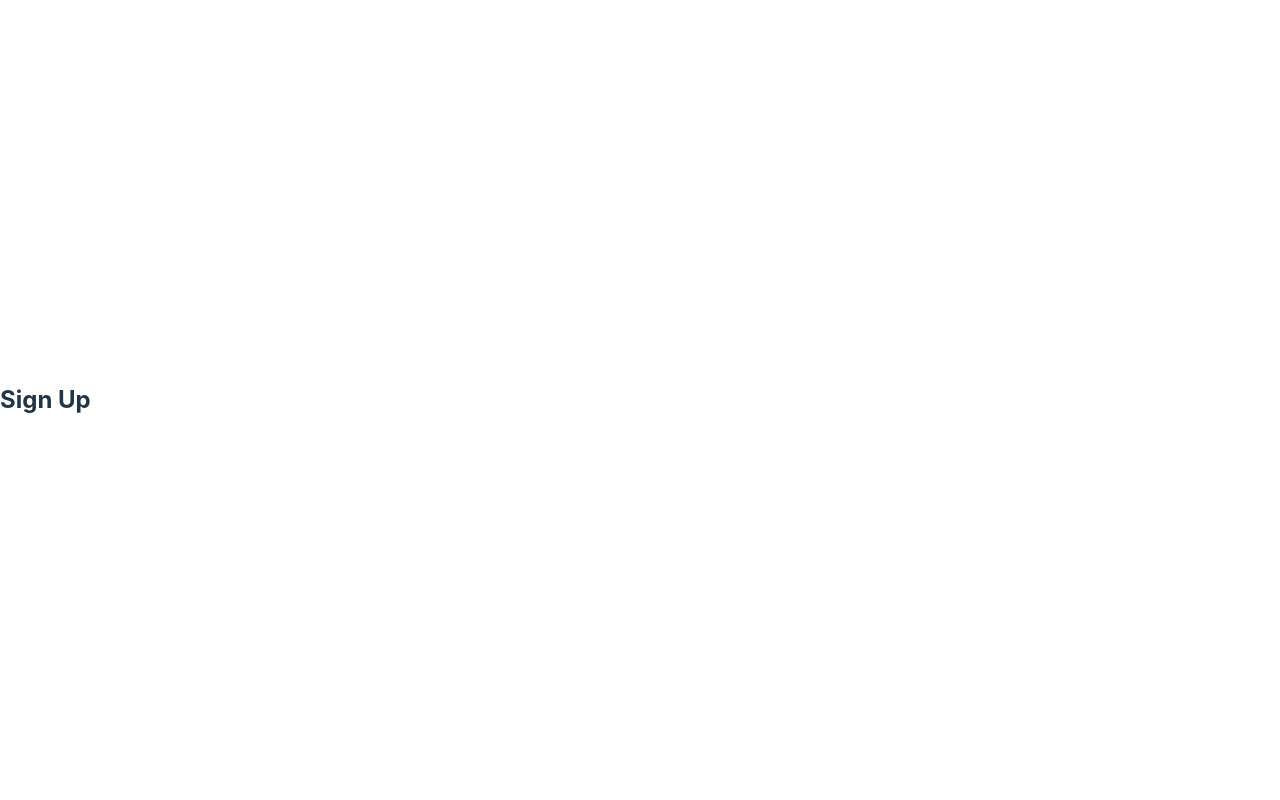
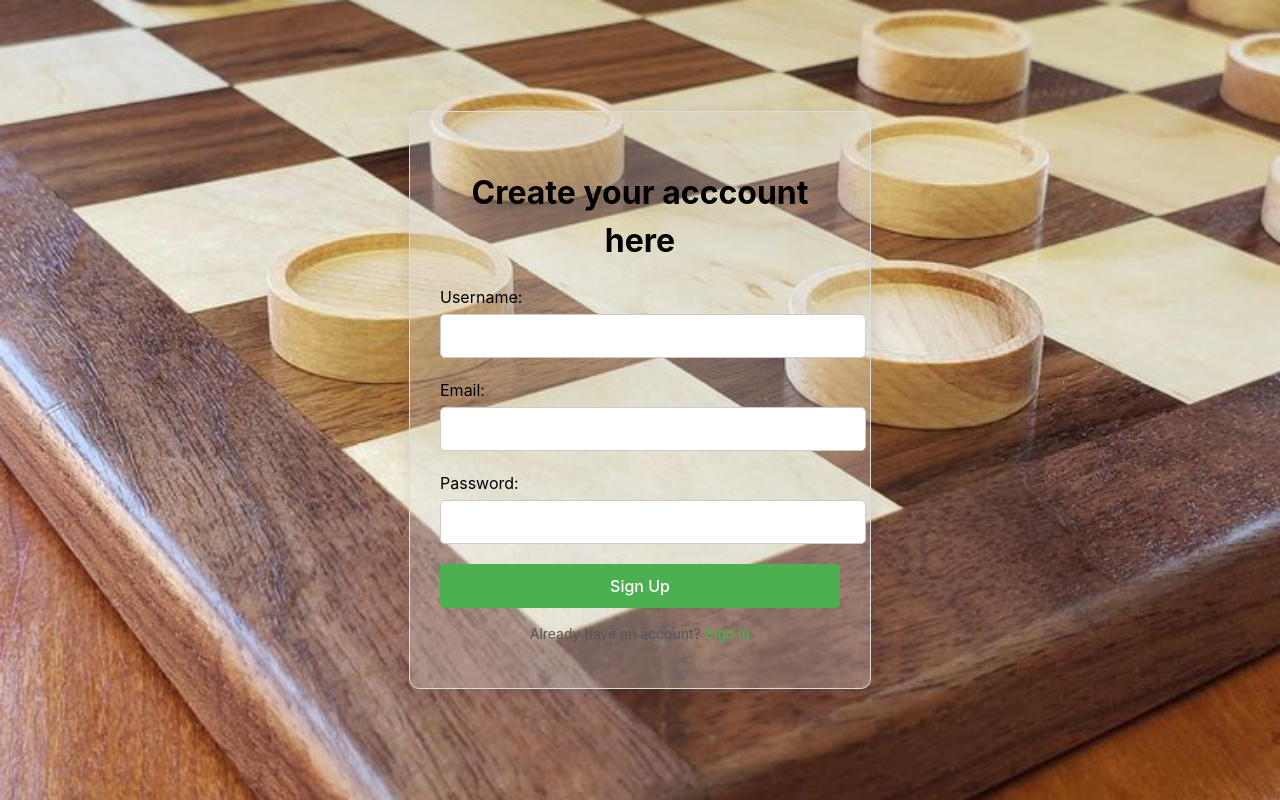
Before and after one commit to KiariiLinda/checkers-final-frontend, a React (Vite) app in the folder vite-checkers/: page /signup in a window 1280 px wide. Built offline with nearby package versions, Linux system fonts and the light colour scheme.

Commit message:
FIN-26<Created Signup>

```diff
--- a/vite-checkers/src/components/SignUp.jsx
+++ b/vite-checkers/src/components/SignUp.jsx
@@ -1,14 +1,83 @@
 import React, { useState } from "react";
 import { Link, useNavigate } from "react-router-dom";
-
+import "../styles/SignUp.css";
+import { signUp } from "../services/api.js";
 
 const SignUp = () => {
+  const [username, setUsername] = useState("");
+  const [email, setEmail] = useState("");
+  const [password, setPassword] = useState("");
+  const [message, setMessage] = useState("");
+  const [error, setError] = useState("");
+  const navigate = useNavigate();
 
+  const handleSubmit = async (e) => {
+    e.preventDefault();
+    setMessage("Signing up...");
+    setError("");
+    try {
+      const response = await signUp({ username, email, password });
+      console.log("Sign up response:", response);
+      setMessage("Sign up successful! Redirecting to sign in...");
+      setTimeout(() => navigate("/signin"), 2000);
+    } catch (error) {
+      console.error("Sign up error:", error);
+      if (error.message === "User already exists") {
+        setError(
+          `A user with the email ${email} already exists. Please try a different one.`
+        );
+      } else {
+        setError(
+          error.message || "An error occurred during sign up. Please try again."
+        );
+      }
+      setMessage("");
+    }
+  };
 
   return (
     <div className="signup-container">
-      <h2 className="signup-title">Sign Up</h2>
-
+      <h2 className="signup-title">Create your acccount here</h2>
+      <form onSubmit={handleSubmit} className="signup-form">
+        <div className="signup-form-group">
+          <label htmlFor="username">Username:</label>
+          <input
+            type="text"
+            id="username"
+            value={username}
+            onChange={(e) => setUsername(e.target.value)}
+            required
+          />
+        </div>
+        <div className="signup-form-group">
+          <label htmlFor="email">Email:</label>
+          <input
+            type="email"
+            id="email"
+            value={email}
+            onChange={(e) => setEmail(e.target.value)}
+            required
+          />
+        </div>
+        <div className="signup-form-group">
+          <label htmlFor="password">Password:</label>
+          <input
+            type="password"
+            id="password"
+            value={password}
+            onChange={(e) => setPassword(e.target.value)}
+            required
+          />
+        </div>
+        <button type="submit" className="signup-button">
+          Sign Up
+        </button>
+      </form>
+      {message && <p className="signup-message success">{message}</p>}
+      {error && <p className="signup-message error">{error}</p>}
+      <p className="signup-signin-link">
+        Already have an account? <Link to="/signin">Sign In</Link>
+      </p>
     </div>
   );
 };
--- a/vite-checkers/src/styles/SignUp.css
+++ b/vite-checkers/src/styles/SignUp.css
@@ -0,0 +1,101 @@
+body {
+  margin: 0; /* Remove default margin */
+  padding: 0;
+  justify-content: center;
+  align-items: center;
+  display:flex;
+  height: 100vh;
+  background: url('../assets/Checker-Boarders.png') no-repeat center center fixed;
+  background-size: cover;
+}
+.signup-container {
+    max-width: 400px;
+    margin: 0 auto;
+    padding: 30px;
+    border: 1px solid #ddd;
+    border-radius: 10px;
+    box-shadow: 0 4px 15px rgba(0, 0, 0, 0.1);
+    background: linear-gradient(rgba(217, 217, 217, 0.3), rgba(217, 217, 217, 0.3));
+  }
+
+  .signup-title {
+    text-align: center;
+    font-size: 32px;
+    margin-bottom: 20px;
+    color: #000000;
+    font-family: 'Inter', sans-serif;
+    font-weight: bold
+  }
+
+  .signup-form {
+    display: flex;
+    flex-direction: column;
+  }
+
+  .signup-form-group {
+    margin-bottom: 20px;
+  }
+
+  .signup-form-group label {
+    margin-bottom: 5px;
+    display: block;
+    color: #000000;
+  }
+
+  .signup-form-group input {
+    width: 100%;
+    padding: 12px;
+    border: 1px solid #cccccc;
+    border-radius: 5px;
+    font-size: 16px;
+    transition: border-color 0.3s;
+  }
+
+  .signup-form-group input:focus {
+    border-color: #4CAF50;
+    outline: none;
+  }
+
+  .signup-button {
+    padding: 12px;
+    background-color: #4CAF50;
+    color: white;
+    border: none;
+    border-radius: 5px;
+    cursor: pointer;
+    font-size: 16px;
+    transition: background-color 0.3s;
+  }
+
+  .signup-button:hover {
+    background-color: #45a049;
+  }
+
+  .signup-message {
+    text-align: center;
+    margin-top: 10px;
+  }
+
+  .signup-message.success {
+    color: #4CAF50;
+  }
+
+  .signup-message.error {
+    color: #f44336;
+  }
+
+  .signup-signin-link {
+    text-align: center;
+    margin-top: 15px;
+    font-size: 14px;
+    color: #555555;
+  }
+
+  .signup-signin-link a {
+    color: #4CAF50;
+    text-decoration: none;
+  }
+
+  .signup-signin-link a:hover {
+    text-decoration: underline;
+  }
```
Also changed, not shown: vite-checkers/src/assets/Checker-Boarders.png (added).
